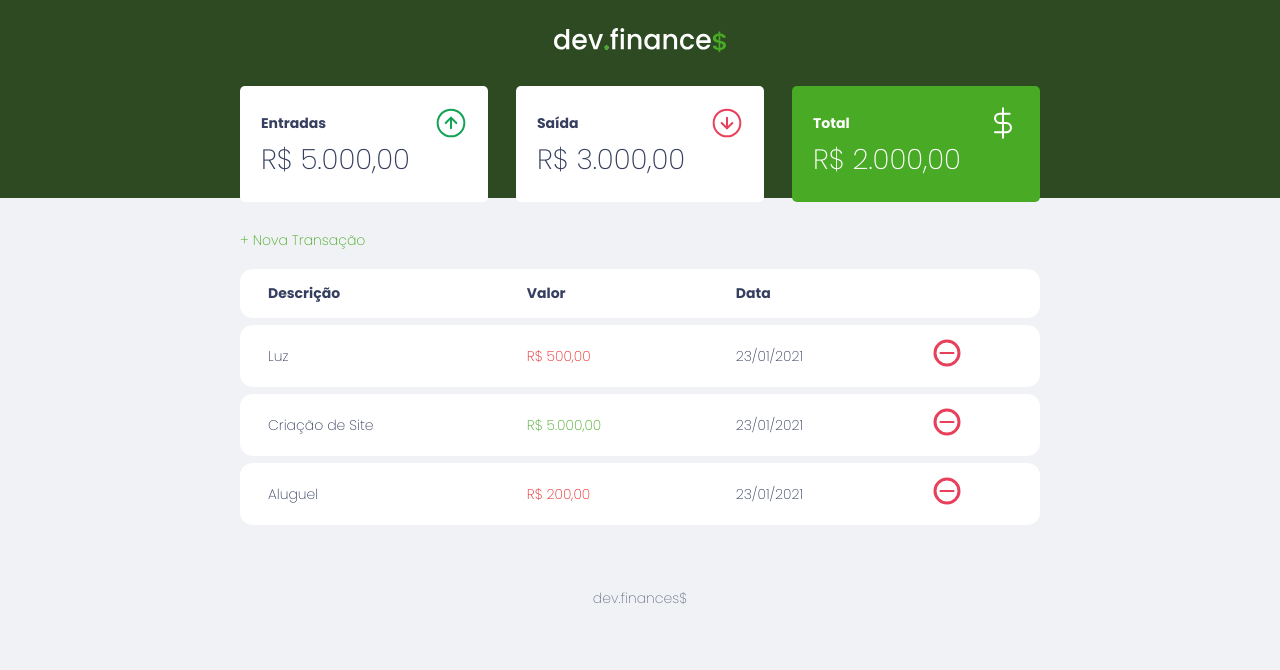
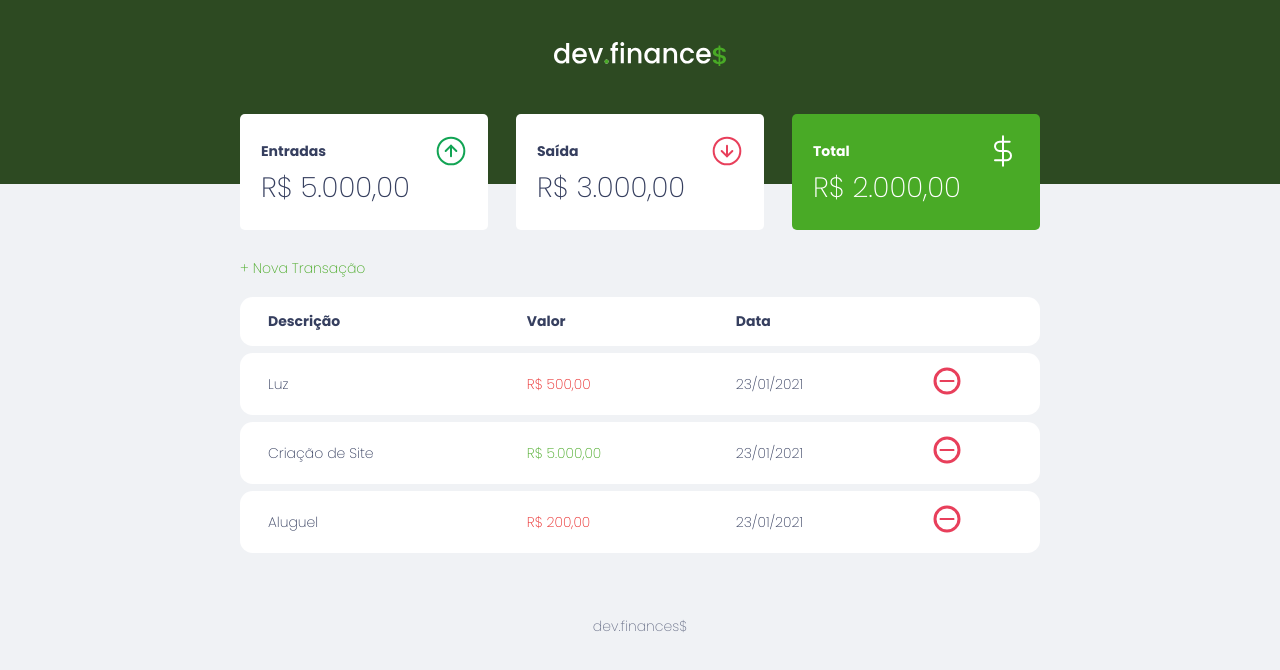
Before and after one commit to bramachadobr/DevFinances2, a plain HTML site: page index.html in a window 1280 px wide. Drawn offline with Linux system fonts and the light colour scheme.

Commit message:
aula 2 finalizada

```diff
--- a/style.css
+++ b/style.css
@@ -57,8 +57,9 @@ h2{
 
 header {
     background: #2d4a22;
-    padding: 2rem 0 10rem;
+    padding: 2rem 0 8rem;
     text-align: center;
+    padding-top: 3rem;
 }
 
 #logo{
@@ -117,7 +118,7 @@ a.button.cancel:hover{
 
 /*Balance===================*/
 #balance{
-    margin-top: -8rem;
+    margin-top: -5rem;
 }
 
 #balance h2{
```
Also changed, not shown: index.html (+0 -1 lines).
